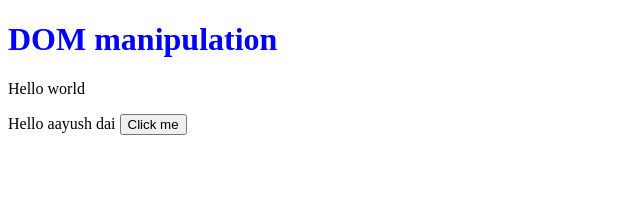
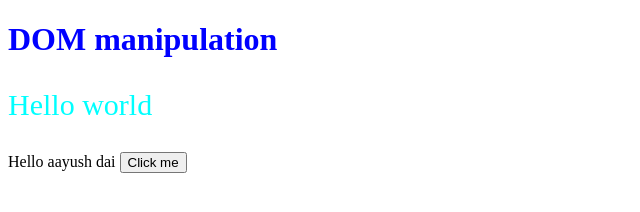
Before and after one commit to rugalayo4/nodelearn, a plain HTML site: page index.html in a window 1280 px wide. Shown: the whole page, without its empty margins (0-640 px from the left). Drawn offline with Linux system fonts and the light colour scheme.

Commit message:
Font size and color of paragraph changed

```diff
--- a/index.css
+++ b/index.css
@@ -1,3 +1,8 @@
 h1 {
     color: blue;
 }
+#demo {
+      font-size: 30px;
+      color: aqua;
+
+}
```
